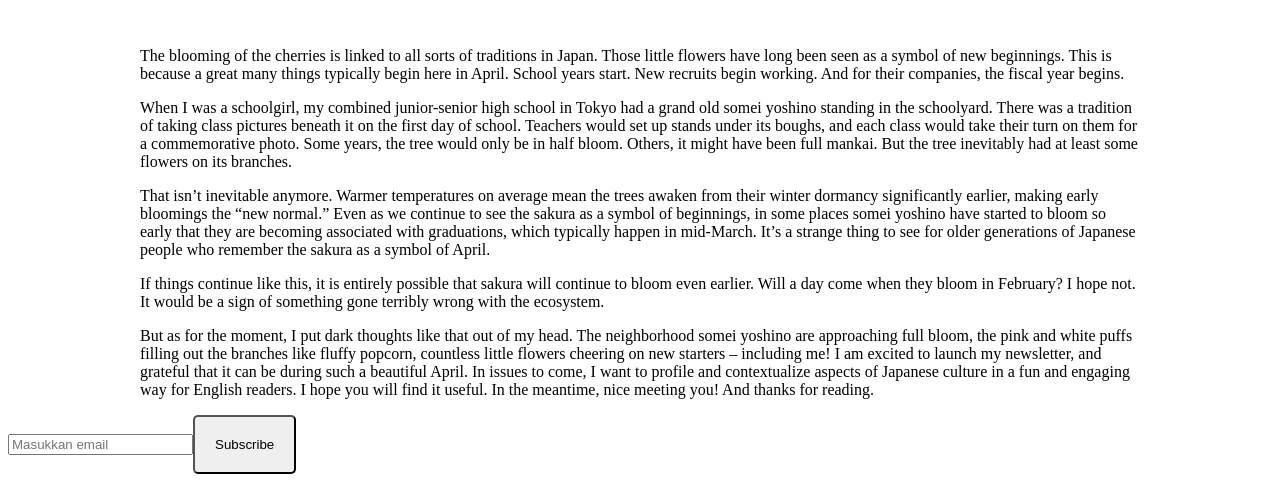
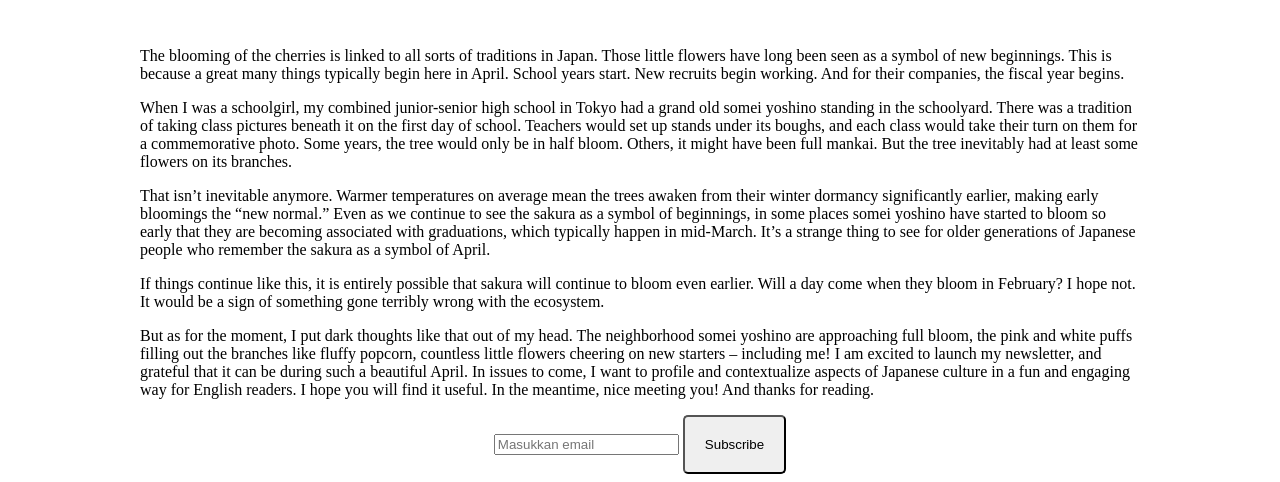
Before and after one commit to GabrielMSihombing/Portofolio-Automation, a plain HTML site: page 01-github-vscode-html/index.html in a window 1280 px wide. Shown: the part 1549-2031 px from the top of the page. Drawn offline with Linux system fonts and the light colour scheme.

Commit message:
second try

```diff
--- a/01-github-vscode-html/index.html
+++ b/01-github-vscode-html/index.html
@@ -92,7 +92,7 @@
         <p class="center" style="max-width: 1000px;">If things continue like this, it is entirely possible that sakura will continue to bloom even earlier. Will a day come when they bloom in February? I hope not. It would be a sign of something gone terribly wrong with the ecosystem.</p>
         <p class="center" style="max-width: 1000px;">But as for the moment, I put dark thoughts like that out of my head. The neighborhood somei yoshino are approaching full bloom, the pink and white puffs filling out the branches like fluffy popcorn, countless little flowers cheering on new starters – including me! I am excited to launch my newsletter, and grateful that it can be during such a beautiful April. In issues to come, I want to profile and contextualize aspects of Japanese culture in a fun and engaging way for English readers. I hope you will find it useful. In the meantime, nice meeting you! And thanks for reading.</p>
         <form></form>
-            <div class="subscribe-container">
+            <div class="text-center">
                 <input class="email" type="email" placeholder="Masukkan email">
         <button style="padding: 10px; padding: 20px; border-radius: 5px;" class="btn-email">Subscribe</button>
             </div>
```
